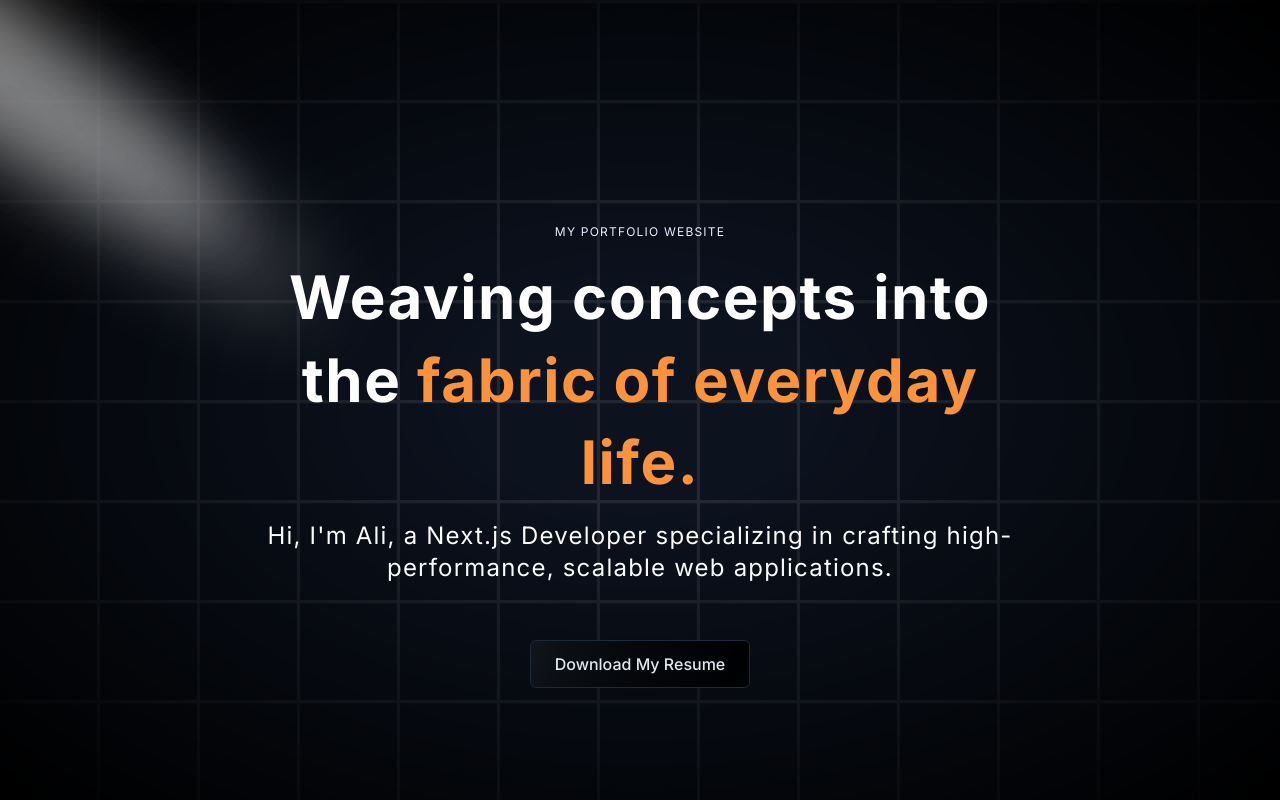
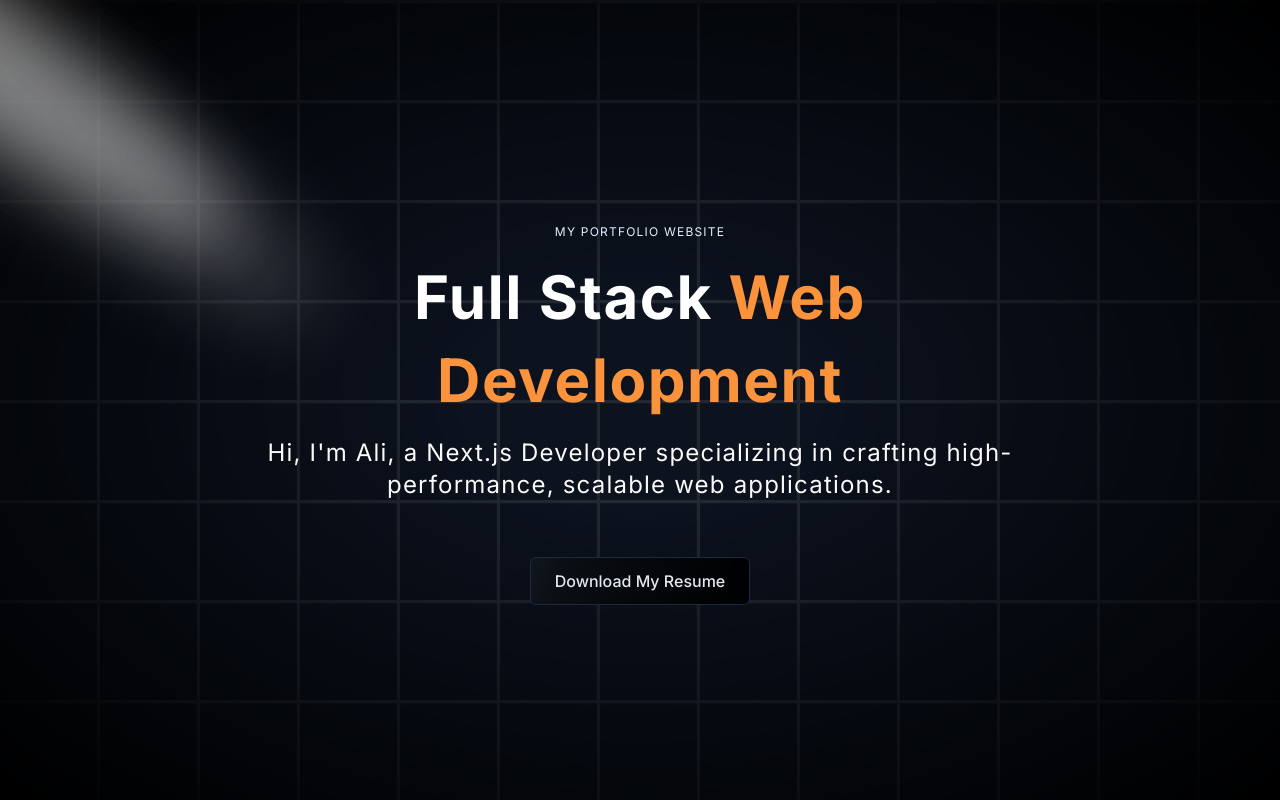
Before and after one commit to aallliiii/nextPortfolio, a Next.js app: page / in a window 1280 px wide. Shown: the top 800 px of the page. Built offline with nearby package versions, Linux system fonts and the light colour scheme.

Commit message:
hero changed

```diff
--- a/components/Hero.tsx
+++ b/components/Hero.tsx
@@ -33,7 +33,7 @@ const Hero = () => {
 
               <TextGenerateEffect
                 className="text-center text-[40px] md:text-5xl lg:text-6xl"
-                words="Weaving concepts into the fabric of everyday life."
+                words="Full Stack Web Development"
               />
 
               <p className="text-center md:tracking-wider mb-4 text-sm md:text-lg lg:text-2xl">
--- a/components/ui/text-generate-effect.tsx
+++ b/components/ui/text-generate-effect.tsx
@@ -38,7 +38,7 @@ export const TextGenerateEffect = ({
             <motion.span
               key={word + idx}
               className={` ${
-                idx > 3 ? `text-orange-400` : `dark:text-white text-black`
+                idx > 1 ? `text-orange-400` : `dark:text-white text-black`
               }  opacity-0`}
               style={{
                 filter: filter ? "blur(10px)" : "none",
```
